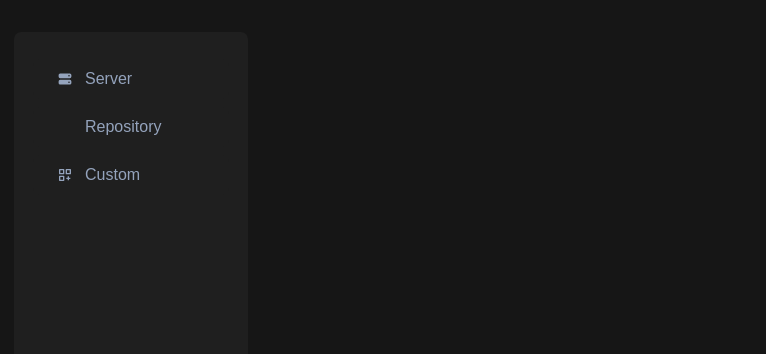
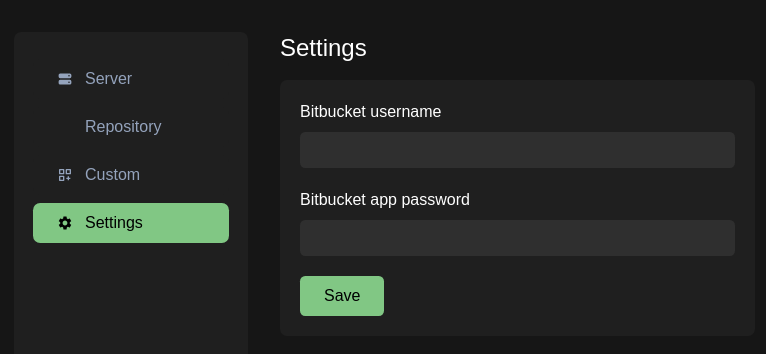
Before and after one commit to dado-official/dashboard_schertech, a React (Create React App) app in the folder frontend/my-app/: page /settings in a window 1280 px wide. Shown: the top 354 px of the page, without its empty margins (18-784 px from the left). Built offline with nearby package versions, Linux system fonts and the light colour scheme; some icons are missing.

Commit message:
feat: settigns page

```diff
--- a/frontend/my-app/src/App.js
+++ b/frontend/my-app/src/App.js
@@ -11,6 +11,7 @@
 import Custom from "./Components/Custom/Custom";
 import AddCustom from "./Components/AllCustoms/AddCustom";
 import Navbar from "./Components/Navbar/Navbar";
+import Settings from "./Components/Settings/Settings";
 
 function App() {
     const [url, setUrl] = useState();
@@ -47,7 +48,7 @@
                         name={name}
                         workspace={workspace}
                         reposlug={reposlug}
-                     />
+                    />
                 </Route>
                 <Route path={"/server/add"}>
                     <AddServer />
@@ -61,6 +62,9 @@
                 <Route path="/custom/:id" exact>
                     <Custom setUrl={setUrl} />
                 </Route>
+                <Route path="/settings" exact>
+                    <Settings setUrl={setUrl} />
+                </Route>
             </Switch>
         </Router>
     );
--- a/frontend/my-app/src/Components/Repository/Commit.js
+++ b/frontend/my-app/src/Components/Repository/Commit.js
@@ -16,7 +16,7 @@
 }) {
     return (
         <div
-            className=" overflow-x-auto w-full bg-hover p-3 rounded-0.938 mt-4 enter"
+            className="overflow-x-auto w-full bg-hover p-3 rounded-0.938 mt-4 enter"
             style={{ animationDelay: `${index * 0.1}s` }}
         >
             <p className="text-white break-all text-sm">{message}</p>
--- /dev/null
+++ b/frontend/my-app/src/Components/Settings/Settings.js
@@ -0,0 +1,38 @@
+import React, { useState, useEffect } from "react";
+import Input from "../Shared/Input";
+
+export default function Settings({ setUrl }) {
+    const [username, setUsername] = useState("");
+    const [password, setPassword] = useState("");
+
+    useEffect(() => {
+        setUrl("Settings");
+    }, []);
+
+    return (
+        <div className="main mb-8">
+            <h2 className={`text-white text-2xl font-medium`}>Settings</h2>
+            <div className="mt-4 rounded-0.938 bg-primary enter p-5 pb-0 w-full md:w-1/2">
+                <div>
+                    <p className=" text-white">Bitbucket username</p>
+                    <Input
+                        type="text"
+                        state={username}
+                        setState={setUsername}
+                    />
+                </div>
+                <div>
+                    <p className=" text-white">Bitbucket app password</p>
+                    <Input
+                        type="password"
+                        state={password}
+                        setState={setPassword}
+                    />
+                </div>
+                <button className="mb-5 h-minContent py-2 px-6 w-min bg-onlineGreen focus:outline-none outline-none rounded-0.625 font-medium text-black">
+                    Save
+                </button>
+            </div>
+        </div>
+    );
+}
--- a/frontend/my-app/src/Components/Sidebar/Sidebar.js
+++ b/frontend/my-app/src/Components/Sidebar/Sidebar.js
@@ -5,6 +5,7 @@
 import { IoLogoBitbucket } from "react-icons/all";
 import { BiCustomize } from "react-icons/bi";
 import { RiCloseFill } from "react-icons/ri";
+import { MdSettings } from "react-icons/md";
 
 const Sidebar = ({ url, setOpenSidebar, openSidebar }) => {
     return (
@@ -41,6 +42,13 @@
                 alert={0}
                 setOpenSidebar={setOpenSidebar}
             />
+            <SidebarElement
+                icon={MdSettings}
+                title="Settings"
+                url={url}
+                alert={0}
+                setOpenSidebar={setOpenSidebar}
+            />
         </header>
     );
 };
```
